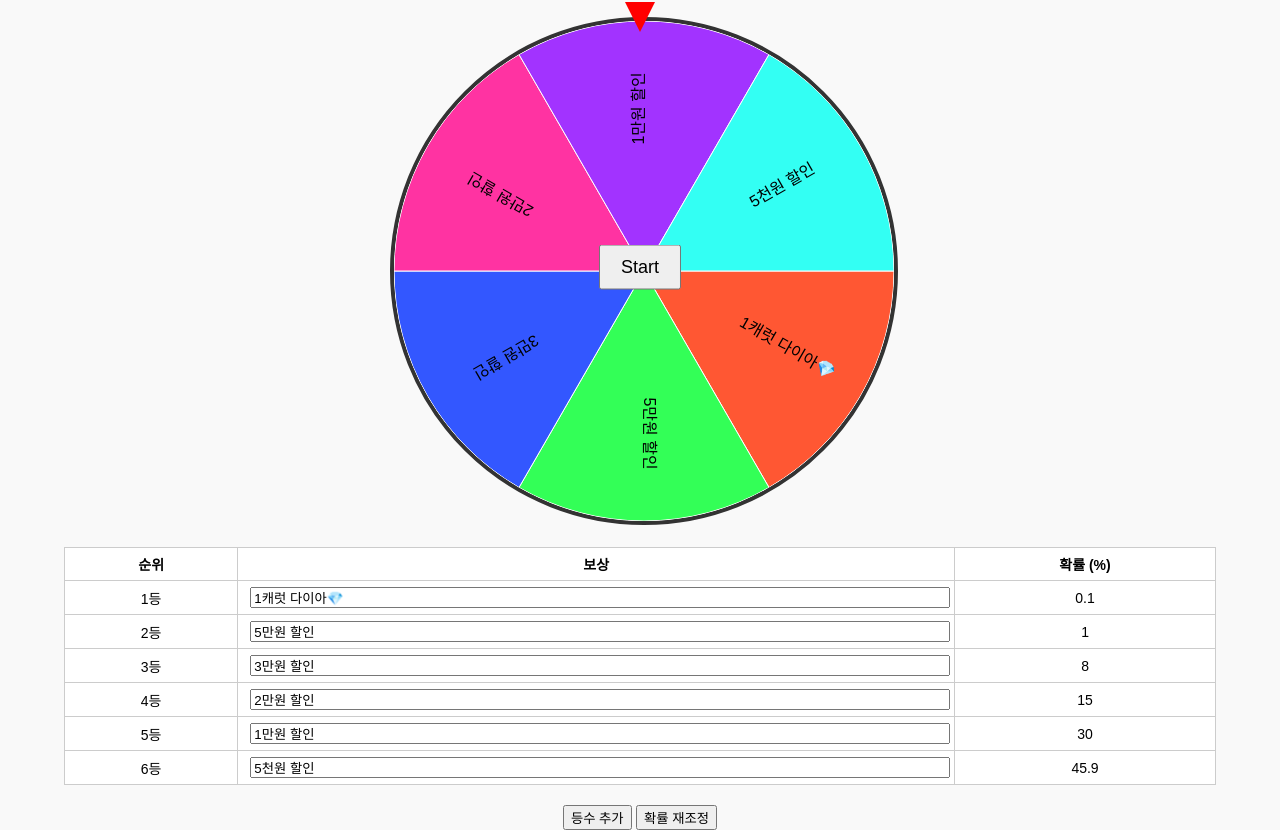
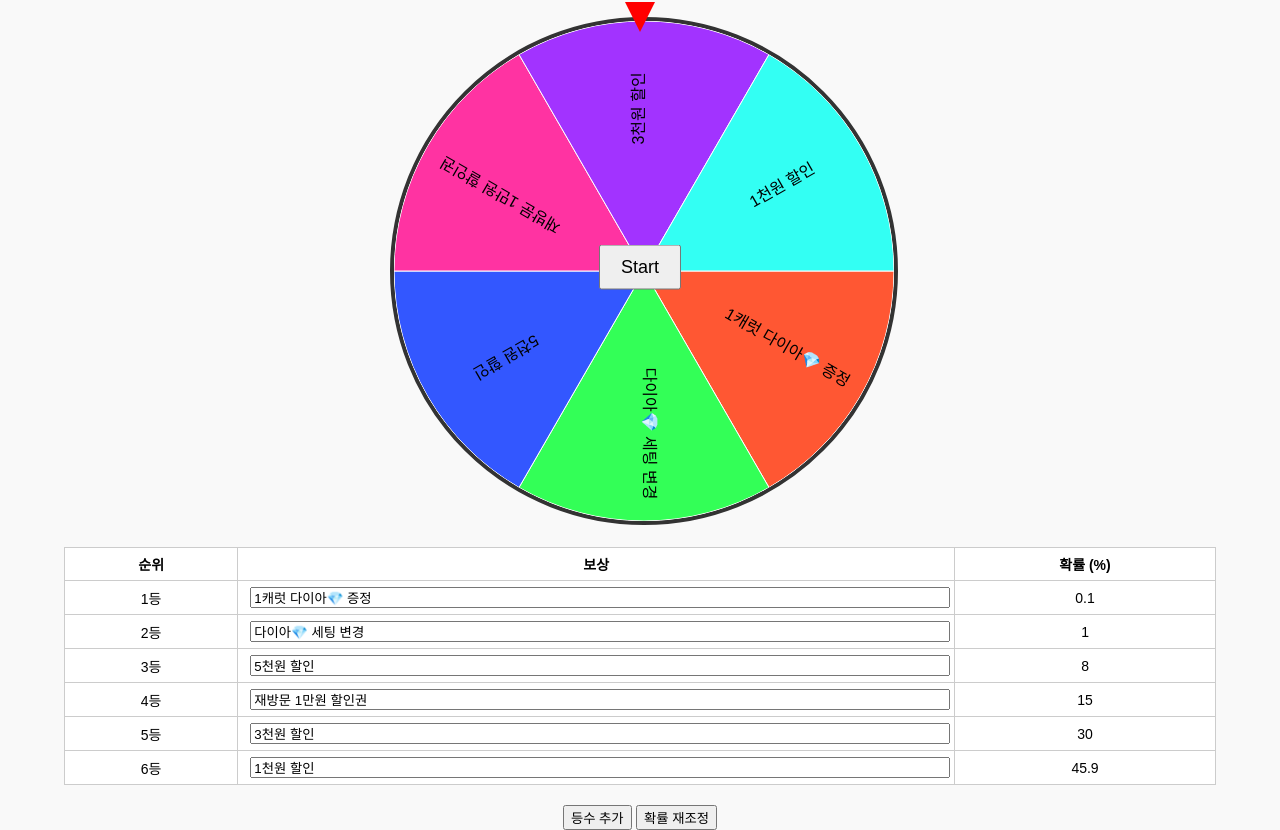
Before and after one commit to nonmessproducts/BANJIWORKS-FORTUNE-WHEEL, a plain HTML site: page index.html in a window 1280 px wide. Shown: the part 80-910 px from the top of the page. Drawn offline with Linux system fonts and the light colour scheme.

Commit message:
index.html

```diff
--- a/index.html
+++ b/index.html
@@ -73,12 +73,12 @@
 
   <table id="prizeTable">
     <tr><th>순위</th><th>보상</th><th>확률 (%)</th></tr>
-    <tr><td>1등</td><td><input type="text" value="1캐럿 다이아💎"></td><td class="prob">0.1</td></tr>
-    <tr><td>2등</td><td><input type="text" value="5만원 할인"></td><td class="prob">1</td></tr>
-    <tr><td>3등</td><td><input type="text" value="3만원 할인"></td><td class="prob">8</td></tr>
-    <tr><td>4등</td><td><input type="text" value="2만원 할인"></td><td class="prob">15</td></tr>
-    <tr><td>5등</td><td><input type="text" value="1만원 할인"></td><td class="prob">30</td></tr>
-    <tr><td>6등</td><td><input type="text" value="5천원 할인"></td><td class="prob">45.9</td></tr>
+    <tr><td>1등</td><td><input type="text" value="1캐럿 다이아💎 증정"></td><td class="prob">0.1</td></tr>
+    <tr><td>2등</td><td><input type="text" value="다이아💎 세팅 변경"></td><td class="prob">1</td></tr>
+    <tr><td>3등</td><td><input type="text" value="5천원 할인"></td><td class="prob">8</td></tr>
+    <tr><td>4등</td><td><input type="text" value="재방문 1만원 할인권"></td><td class="prob">15</td></tr>
+    <tr><td>5등</td><td><input type="text" value="3천원 할인"></td><td class="prob">30</td></tr>
+    <tr><td>6등</td><td><input type="text" value="1천원 할인"></td><td class="prob">45.9</td></tr>
   </table>
 
   <button id="addRowBtn">등수 추가</button>
```
